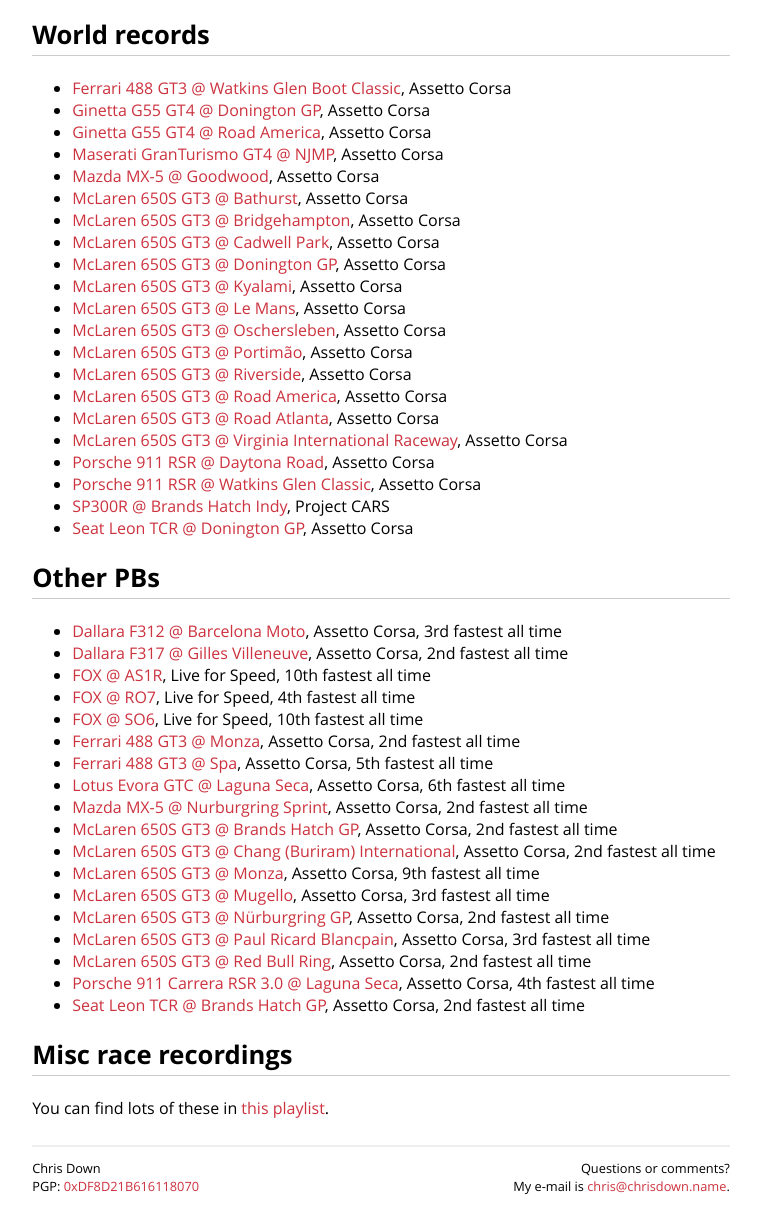
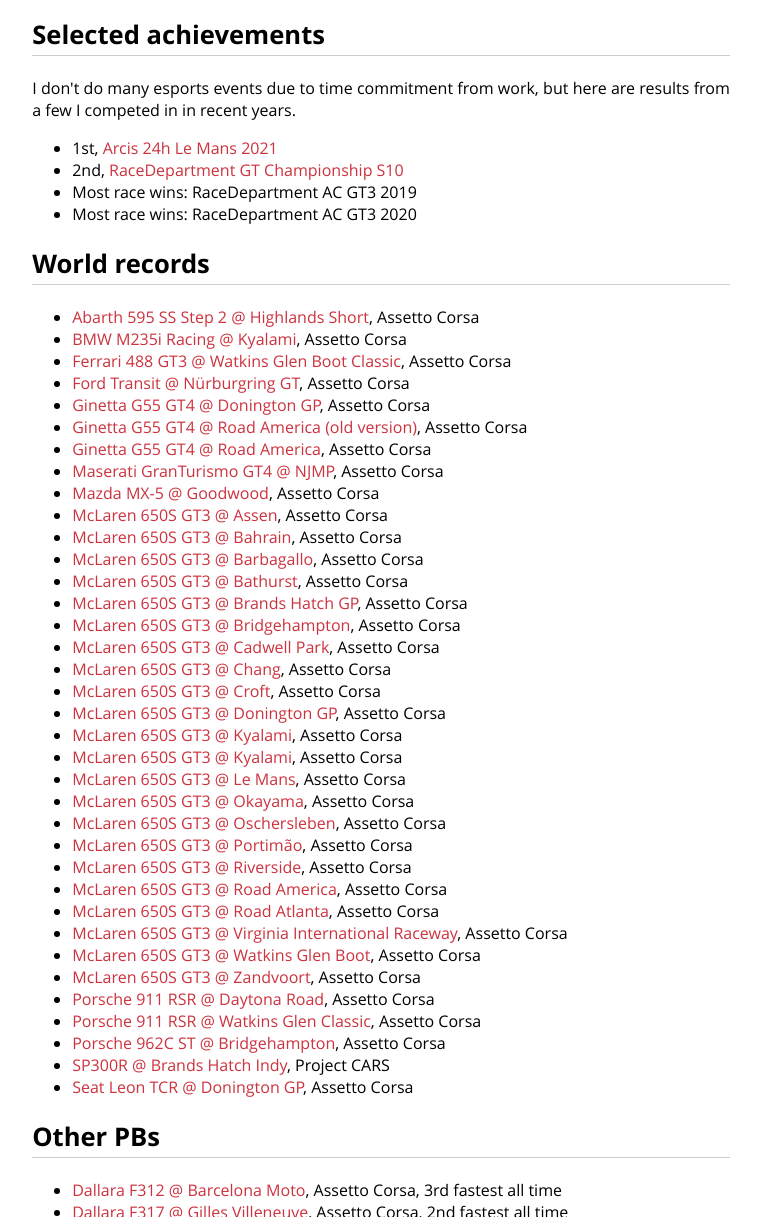
Before and after one commit to cdown/chrisdown.name, a Jekyll site: the page built from racing.md, in a window 1280 px wide and 1400 px high, scrolled down 331 px, cut to the strip 183-1400 px from the top of the window. Shown: the whole strip, without its empty margins (259-1020 px from the left). Built offline with Jekyll 4.4.1, drawn with Linux system fonts in a browser that asks for light colours; some of the changed text lies outside the part shown.

Commit message:
racing: Update records

```diff
--- a/racing.md
+++ b/racing.md
@@ -3,31 +3,56 @@ layout: default
 title: "Sim racing"
 ---
 
-{% youtube NdexCelrS28 %}
+{% youtube OCHb7Nw7VlA %}
+
+## Selected achievements
+
+I don't do many esports events due to time commitment from work, but here are results from a few I competed in in recent years.
+
+- 1st, [Arcis 24h Le Mans 2021](https://www.youtube.com/watch?v=GIfrPH3HJ8w)
+- 2nd, [RaceDepartment GT Championship S10](https://www.youtube.com/watch?v=OCHb7Nw7VlA)
+- Most race wins: RaceDepartment AC GT3 2019
+- Most race wins: RaceDepartment AC GT3 2020
 
 ## World records
 
+- [Abarth 595 SS Step 2 @ Highlands Short](https://www.youtube.com/watch?v=UkemHIRJ5Zs), Assetto Corsa
+- [BMW M235i Racing @ Kyalami](https://www.youtube.com/watch?v=qQpFRt2IUmc), Assetto Corsa
 - [Ferrari 488 GT3 @ Watkins Glen Boot Classic](https://www.youtube.com/watch?v=Ki6F-1ancYY), Assetto Corsa
+- [Ford Transit @ Nürburgring GT](https://www.youtube.com/watch?v=sTAPmTWPBfI), Assetto Corsa
 - [Ginetta G55 GT4 @ Donington GP](https://www.youtube.com/watch?v=qm2MzFcdw4U), Assetto Corsa
-- [Ginetta G55 GT4 @ Road America](https://www.youtube.com/watch?v=2h_T5sxGBIc), Assetto Corsa
+- [Ginetta G55 GT4 @ Road America (old version)](https://www.youtube.com/watch?v=2h_T5sxGBIc), Assetto Corsa
+- [Ginetta G55 GT4 @ Road America](https://www.youtube.com/watch?v=Gos9e-PsD_U), Assetto Corsa
 - [Maserati GranTurismo GT4 @ NJMP](https://www.youtube.com/watch?v=-Dc0mfbhX8E), Assetto Corsa
 - [Mazda MX-5 @ Goodwood](https://www.youtube.com/watch?v=tClhKWA0X-A), Assetto Corsa
-- [McLaren 650S GT3 @ Bathurst](https://www.youtube.com/watch?v=RX7rvl1Qtmg), Assetto Corsa
+- [McLaren 650S GT3 @ Assen](https://www.youtube.com/watch?v=jtX4LIrrrlo), Assetto Corsa
+- [McLaren 650S GT3 @ Bahrain](https://www.youtube.com/watch?v=dfnRsaFo_XI), Assetto Corsa
+- [McLaren 650S GT3 @ Barbagallo](https://www.youtube.com/watch?v=0ewcatwddpE), Assetto Corsa
+- [McLaren 650S GT3 @ Bathurst](https://www.youtube.com/watch?v=bbDjsyak6zc), Assetto Corsa
+- [McLaren 650S GT3 @ Brands Hatch GP](https://www.youtube.com/watch?v=nky4zb6ojKM), Assetto Corsa
 - [McLaren 650S GT3 @ Bridgehampton](https://www.youtube.com/watch?v=LvUUHBSTIbw), Assetto Corsa
 - [McLaren 650S GT3 @ Cadwell Park](https://www.youtube.com/watch?v=GBqIdZ0rghw), Assetto Corsa
+- [McLaren 650S GT3 @ Chang](https://www.youtube.com/watch?v=WuKa4VXzTo8), Assetto Corsa
+- [McLaren 650S GT3 @ Croft](https://www.youtube.com/watch?v=3SGHcaFs0Z4), Assetto Corsa
 - [McLaren 650S GT3 @ Donington GP](https://www.youtube.com/watch?v=6AUg5jqUoes), Assetto Corsa
+- [McLaren 650S GT3 @ Kyalami](https://www.youtube.com/watch?v=HlK6OaALTy8), Assetto Corsa
 - [McLaren 650S GT3 @ Kyalami](https://www.youtube.com/watch?v=r0UeL8MoZpc), Assetto Corsa
-- [McLaren 650S GT3 @ Le Mans](https://www.youtube.com/watch?v=-_zZXx1DiZY&t=90s), Assetto Corsa
+- [McLaren 650S GT3 @ Le Mans](https://www.youtube.com/watch?v=HdueqMLagAc), Assetto Corsa
+- [McLaren 650S GT3 @ Okayama](https://www.youtube.com/watch?v=EJHXOtWAq78), Assetto Corsa
 - [McLaren 650S GT3 @ Oschersleben](https://www.youtube.com/watch?v=lOwN-pcgMe4), Assetto Corsa
-- [McLaren 650S GT3 @ Portimão](https://www.youtube.com/watch?v=8adD9P4gM7A), Assetto Corsa
+- [McLaren 650S GT3 @ Portimão](https://www.youtube.com/watch?v=LWExOUqj8T8), Assetto Corsa
 - [McLaren 650S GT3 @ Riverside](https://www.youtube.com/watch?v=tbeb8gpFbNw), Assetto Corsa
-- [McLaren 650S GT3 @ Road America](https://www.youtube.com/watch?v=nyVzzfOlQfQ), Assetto Corsa
+- [McLaren 650S GT3 @ Road America](https://www.youtube.com/watch?v=o8mC_oBLRJ4), Assetto Corsa
 - [McLaren 650S GT3 @ Road Atlanta](https://www.youtube.com/watch?v=Q-Ho6vwZ3uA), Assetto Corsa
-- [McLaren 650S GT3 @ Virginia International Raceway](https://www.youtube.com/watch?v=bww-jsXmmU0), Assetto Corsa
+- [McLaren 650S GT3 @ Virginia International Raceway](https://www.youtube.com/watch?v=N2IMQmhFVxk), Assetto Corsa
+- [McLaren 650S GT3 @ Watkins Glen Boot](https://www.youtube.com/watch?v=cQYSbHUpiUc), Assetto Corsa
+- [McLaren 650S GT3 @ Zandvoort](https://www.youtube.com/watch?v=QurUKida4Qs), Assetto Corsa
 - [Porsche 911 RSR @ Daytona Road](https://www.youtube.com/watch?v=TgLVdISlVi4), Assetto Corsa
 - [Porsche 911 RSR @ Watkins Glen Classic](https://www.youtube.com/watch?v=IFnur0YskNo), Assetto Corsa
+- [Porsche 962C ST @ Bridgehampton](https://www.youtube.com/watch?v=4NCjoT9b-84), Assetto Corsa
 - [SP300R @ Brands Hatch Indy](https://www.youtube.com/watch?v=qvyPT3P8aHw), Project CARS
 - [Seat Leon TCR @ Donington GP](https://www.youtube.com/watch?v=CgQbzRjC8ZA), Assetto Corsa
+
 
 ## Other PBs
 
@@ -39,8 +64,7 @@ title: "Sim racing"
 - [Ferrari 488 GT3 @ Monza](https://www.youtube.com/watch?v=6YpVCDh2HfQ), Assetto Corsa, 2nd fastest all time
 - [Ferrari 488 GT3 @ Spa](https://www.youtube.com/watch?v=JpFILXyPTnU), Assetto Corsa, 5th fastest all time
 - [Lotus Evora GTC @ Laguna Seca](https://www.youtube.com/watch?v=tDTUPHYuV20), Assetto Corsa, 6th fastest all time
-- [Mazda MX-5 @ Nurburgring Sprint](https://www.youtube.com/watch?v=wojQuKeo47c), Assetto Corsa, 2nd fastest all time
-- [McLaren 650S GT3 @ Brands Hatch GP](https://www.youtube.com/watch?v=LCtUKypKsp4), Assetto Corsa, 2nd fastest all time
+- [Mazda MX-5 @ Nürburgring Sprint](https://www.youtube.com/watch?v=wojQuKeo47c), Assetto Corsa, 2nd fastest all time
 - [McLaren 650S GT3 @ Chang (Buriram) International](https://www.youtube.com/watch?v=9xpdLmuXRYs), Assetto Corsa, 2nd fastest all time
 - [McLaren 650S GT3 @ Monza](https://www.youtube.com/watch?v=I7hCIJnNMPs), Assetto Corsa, 9th fastest all time
 - [McLaren 650S GT3 @ Mugello](https://www.youtube.com/watch?v=5eB-nOquCqI), Assetto Corsa, 3rd fastest all time
```
